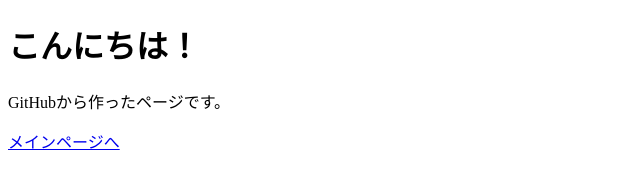
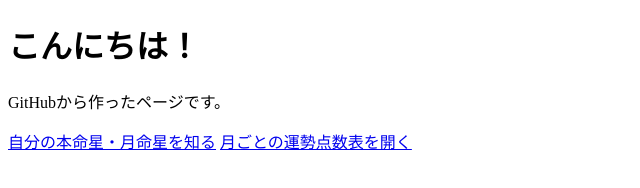
Before and after one commit to sukiyakibeer-tech/honmei_getumei, a plain HTML site: page index.html in a window 1280 px wide. Shown: the whole page, without its empty margins (0-640 px from the left). Drawn offline with Linux system fonts and the light colour scheme.

Commit message:
Update index.html

```diff
--- a/index.html
+++ b/index.html
@@ -9,6 +9,7 @@
 <body>
   <h1>こんにちは！</h1>
   <p>GitHubから作ったページです。</p>
-  <a href="./src/io/github/honmeigetumei/kigaku_birthday.html">メインページへ</a>
+  <a href="./src/io/github/honmeigetumei/kigaku_birthday.html">自分の本命星・月命星を知る</a>
+  <a href="https://script.google.com/macros/s/AKfycbxo1ztV-MuYmTBozbUbbEcudBy6zWPJArX-EVNQsH5kna81H9rYQfcYl0HvNBnRZRAp/exec">月ごとの運勢点数表を開く</a>
 </body>
 </html>
```
